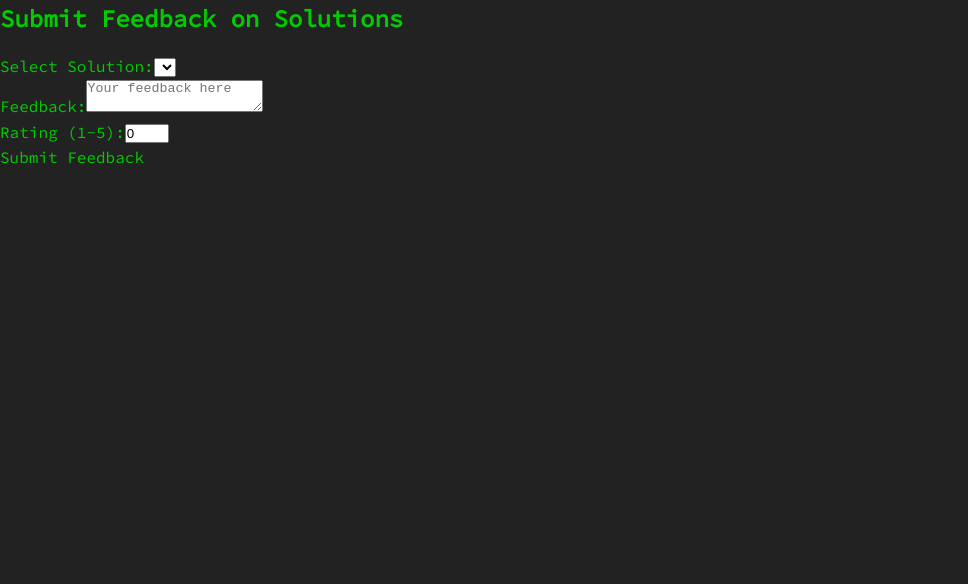
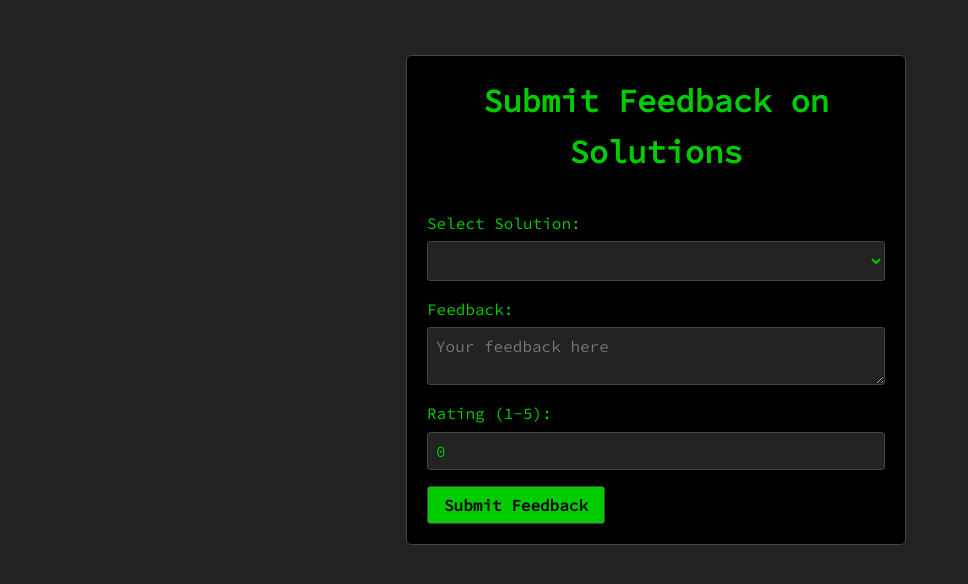
Before and after one commit to Bug-bounty-bounteous/Bug-bounty, an Angular app in the folder front-end/: page /my-feedback in a window 1280 px wide. Shown: the top 584 px of the page, without its empty margins (0-968 px from the left). Built offline with nearby package versions, Linux system fonts and the light colour scheme.

Commit message:
Login error
Remember me button removed
If the email is already registered show This email is already registered. Please login.

```diff
--- a/front-end/src/app/features/feedback/feedback.component.css
+++ b/front-end/src/app/features/feedback/feedback.component.css
@@ -0,0 +1,63 @@
+.feedback-section {
+  display: flex;
+  justify-content: center;
+  align-items: center;
+  width: 100%;
+  height: 75vh; /* Same as your login box height */
+  padding: 0px 5% 0 7.5%;
+}
+
+.feedback-form {
+  background-color: var(--background-section);
+  border: 1px solid var(--outline);
+  border-radius: 5px;
+  padding: 20px;
+  display: flex;
+  flex-direction: column;
+  gap: 1rem;
+  width: 100%;
+  max-width: 500px;
+}
+
+.feedback-form h2 {
+  font-size: 2rem;
+  font-weight: 600;
+  color: var(--green-2);
+  text-align: center;
+}
+
+.form-group {
+  display: flex;
+  flex-direction: column;
+  gap: 0.3rem;
+}
+
+.form-control {
+  background-color: var(--background);
+  color: var(--green-2);
+  border: 1px solid var(--outline);
+  padding: 0.5rem;
+  font-family: inherit;
+  font-size: 1rem;
+  border-radius: 3px;
+}
+
+.form-control:focus {
+  outline: none;
+  border-color: var(--green-2);
+}
+
+.btn-primary {
+  background-color: var(--green-2);
+  color: var(--black);
+  padding: 0.5rem 1rem;
+  border: 1px solid var(--outline);
+  border-radius: 3px;
+  cursor: pointer;
+  font-weight: bold;
+  width: fit-content;
+}
+
+.btn-primary:hover {
+  background-color: var(--green-3);
+}
--- a/front-end/src/app/features/login/login.component.html
+++ b/front-end/src/app/features/login/login.component.html
@@ -36,16 +36,6 @@
             />
           </div>
 
-          <div class="input-group remember-me">
-            <input
-              type="checkbox"
-              id="rememberMe"
-              [(ngModel)]="rememberMe"
-              (change)="OnRememberMeChange(rememberMe)"
-              [disabled]="isLocked || isSubmitting"
-            />
-            <label for="rememberMe">Remember me</label>
-          </div>
 
           <div class="forgot-password">
             <a href="javascript:void(0)" (click)="forgotPassword($event)">Forgot Password?</a>
--- a/front-end/src/app/features/login/login.component.ts
+++ b/front-end/src/app/features/login/login.component.ts
@@ -18,7 +18,6 @@ import { AlertComponent } from '../../shared/components/alert/alert.component';
 export class LoginComponent implements OnInit, OnDestroy {
   email: string = '';
   password: string = '';
-  rememberMe: boolean = false;
   errorMessage: string = '';
   hasError: boolean = false;
   isSubmitting: boolean = false;
@@ -63,9 +62,7 @@ export class LoginComponent implements OnInit, OnDestroy {
     this.hasError = false;
   }
 
-  OnRememberMeChange(value: boolean): void {
-    this.rememberMe = value;
-  }
+
 
   OnClickLogin(event: MouseEvent): void {
     if (this.isSubmitting) return;
@@ -82,7 +79,7 @@ export class LoginComponent implements OnInit, OnDestroy {
     const loginSub = this.authService.login({
       email: this.email,
       password: this.password,
-      rememberMe: this.rememberMe
+
     }).subscribe({
       next: (res) => {
         this.isSubmitting = false;
--- a/front-end/src/app/features/sign-up/sign-up.component.html
+++ b/front-end/src/app/features/sign-up/sign-up.component.html
@@ -64,12 +64,16 @@
                 id="email"
                 [(ngModel)]="email"
                 (input)="OnChangeEmail(email)"
-              [class.input-error]="invalidEmail"
+                [class.input-error]="invalidEmail || emailAlreadyRegistered"
               />
             </div>
             <div class="error" *ngIf="invalidEmail">
-            Email is invalid or already registered
+              Invalid email format
             </div>
+            <div class="error" *ngIf="emailAlreadyRegistered">
+              This email is already registered. Please login.
+            </div>
+
 
           <!-- Password -->
           <div class="input-group">
--- a/front-end/src/app/features/sign-up/sign-up.component.ts
+++ b/front-end/src/app/features/sign-up/sign-up.component.ts
@@ -14,22 +14,22 @@ import { TokenStorageService } from '../../core/auth/token.storage';
   templateUrl: './sign-up.component.html',
   styleUrls: ['./sign-up.component.css']
 })
-export class SignUpComponent {
-  firstName: string = '';
-  lastName: string = '';
-  username: string = '';
-  email: string = '';
-  password: string = '';
-  confirmPassword: string = '';
-  isCompany: boolean = false;
+export class SignUpComponent {firstName = '';
+  lastName = '';
+  username = '';
+  email = '';
+  password = '';
+  confirmPassword = '';
+  isCompany = false;
 
-  invalidFirstName: boolean = false;
-  invalidLastName: boolean = false;
-  invalidUsername: boolean = false;
-  invalidEmail: boolean = false;
-  invalidPassword: boolean = false;
-  invalidConfirmPassword: boolean = false;
-  isSubmitting: boolean = false;
+  invalidFirstName = false;
+  invalidLastName = false;
+  invalidUsername = false;
+  invalidEmail = false;
+  emailAlreadyRegistered = false;
+  invalidPassword = false;
+  invalidConfirmPassword = false;
+  isSubmitting = false;
 
   constructor(
     private router: Router,
@@ -56,6 +56,7 @@ export class SignUpComponent {
     this.email = value;
     const emailPattern = /^[a-zA-Z0-9._-]+@[a-zA-Z0-9.-]+\.[a-zA-Z]{2,4}$/;
     this.invalidEmail = !emailPattern.test(value);
+    this.emailAlreadyRegistered = false; // reset backend error
   }
 
   OnChangePassword(value: string): void {
@@ -76,7 +77,6 @@ export class SignUpComponent {
   }
 
   OnClickSignUp(event: MouseEvent): void {
-    // Check all validations first
     if (!this.isCompany) {
       this.invalidFirstName = this.firstName.length < 2;
       this.invalidLastName = this.lastName.length < 2;
@@ -84,15 +84,17 @@ export class SignUpComponent {
       this.invalidFirstName = false;
       this.invalidLastName = false;
     }
-    this.invalidUsername = this.username.length < 3;
+
     const emailPattern = /^[a-zA-Z0-9._-]+@[a-zA-Z0-9.-]+\.[a-zA-Z]{2,4}$/;
     this.invalidEmail = !emailPattern.test(this.email);
+
+    this.invalidUsername = this.username.length < 3;
     this.invalidPassword = this.password.length < 6;
     this.invalidConfirmPassword = this.password !== this.confirmPassword;
 
     if (this.invalidFirstName || this.invalidLastName || this.invalidUsername ||
       this.invalidEmail || this.invalidPassword || this.invalidConfirmPassword) {
-      return; // Stop if there are any validation errors
+      return;
     }
 
     this.isSubmitting = true;
@@ -118,10 +120,13 @@ export class SignUpComponent {
         this.router.navigate(['/dashboard']);
       },
       error: (err) => {
-      this.invalidEmail = true;
         this.isSubmitting = false;
+        if (err.error && err.error.message) {
+          if (err.error.message.toLowerCase().includes('already')) {
+            this.emailAlreadyRegistered = true;
+          }
+        }
       }
     });
-
   }
 }
```
Also changed, not shown: 1 other file (tests, documents, lock files or other folders). Lines whose indentation alone changed are shown as unchanged.
